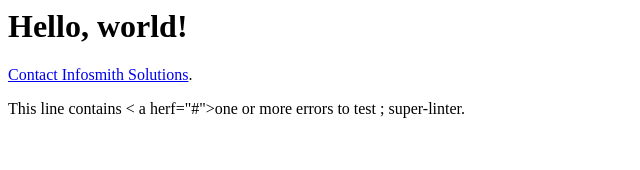
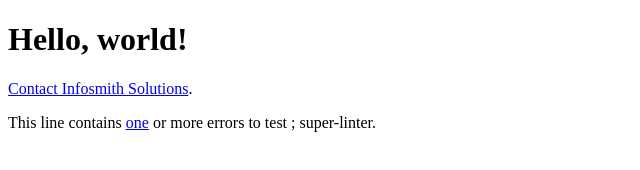
Before and after one commit to onshisan/infosmith.github.io, a plain HTML site: page index.html in a window 1280 px wide. Shown: the whole page, without its empty margins (0-640 px from the left). Drawn offline with Linux system fonts and the light colour scheme.

Commit message:
Update index.html

```diff
--- a/index.html
+++ b/index.html
@@ -1,3 +1,4 @@
+<!DOCTYPE html>
 <html>
   <head>
     <title>Infosmith Solutions</title>
@@ -5,6 +6,6 @@
   <body>
     <h1>Hello, world!</h1>
     <p><a href="mailto:contact@infosmith.solutions">Contact Infosmith Solutions</a>.</p>
-    <p>This line contains < a herf="#">one<a/> or more <error>errors</error> to test&nbsp;; super-linter.</p>
+    <p>This line contains <a href="#">one<a/> or more <error>errors</error> to test&nbsp;; super-linter.</p>
   </body>
 </html>
```
